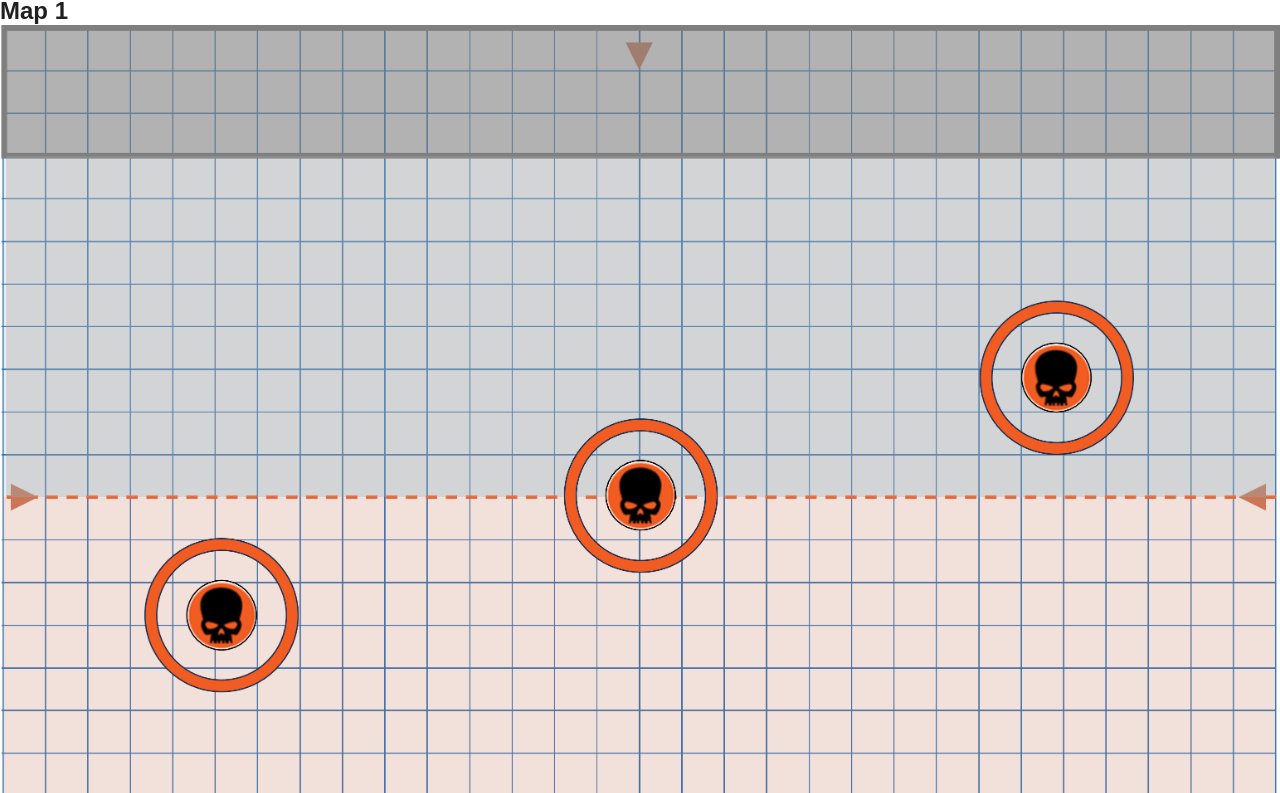
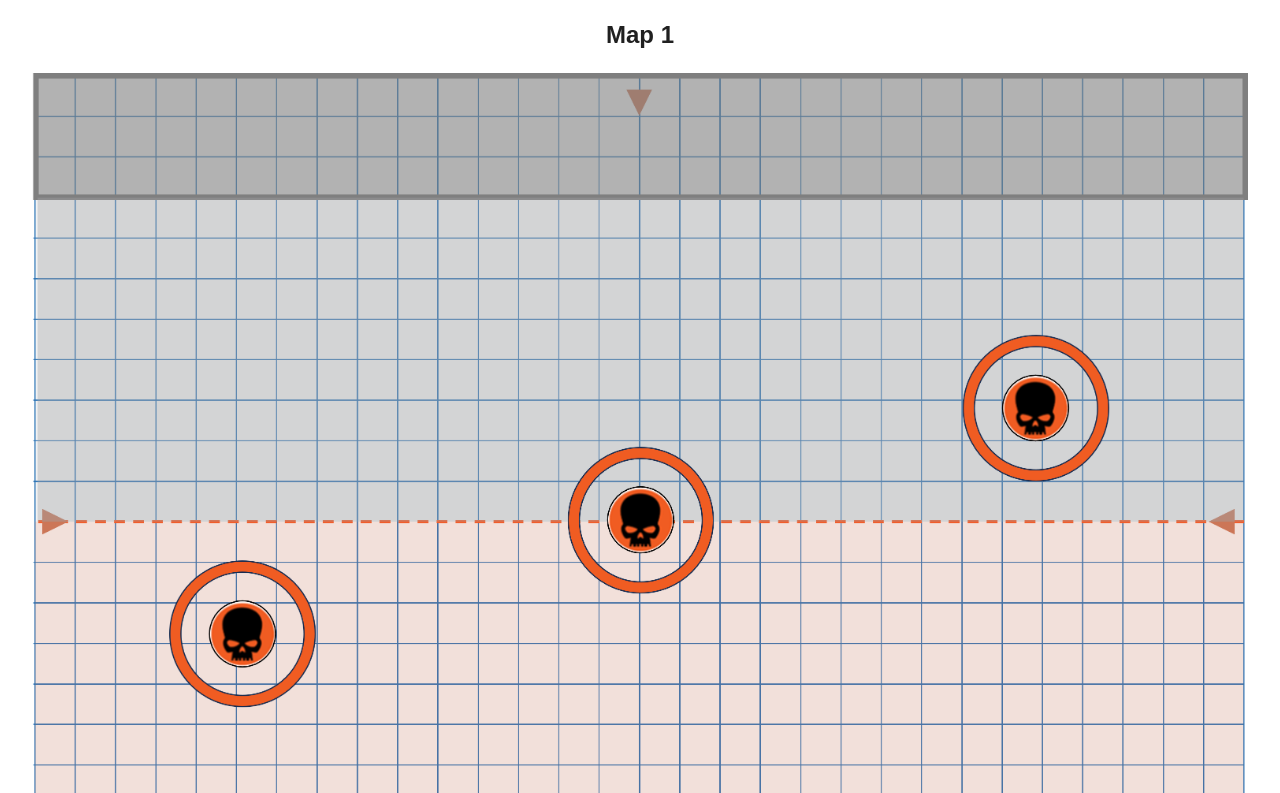
Before and after one commit to Haimirikja/kill_team_v3, a plain HTML site: page maps.html in a window 1280 px wide. Shown: the part 67-860 px from the top of the page. Drawn offline with Linux system fonts and the light colour scheme.

Commit message:
maps css fix

```diff
--- a/styles/maps.css
+++ b/styles/maps.css
@@ -4,7 +4,10 @@
     flex-wrap: nowrap;
     gap: 1em;
 }
-#Maps > h2 {
+#Maps > div {
+    margin: 0 2em;
+}
+#Maps h2 {
     padding: 1em;
     text-align: center;
 }
```
